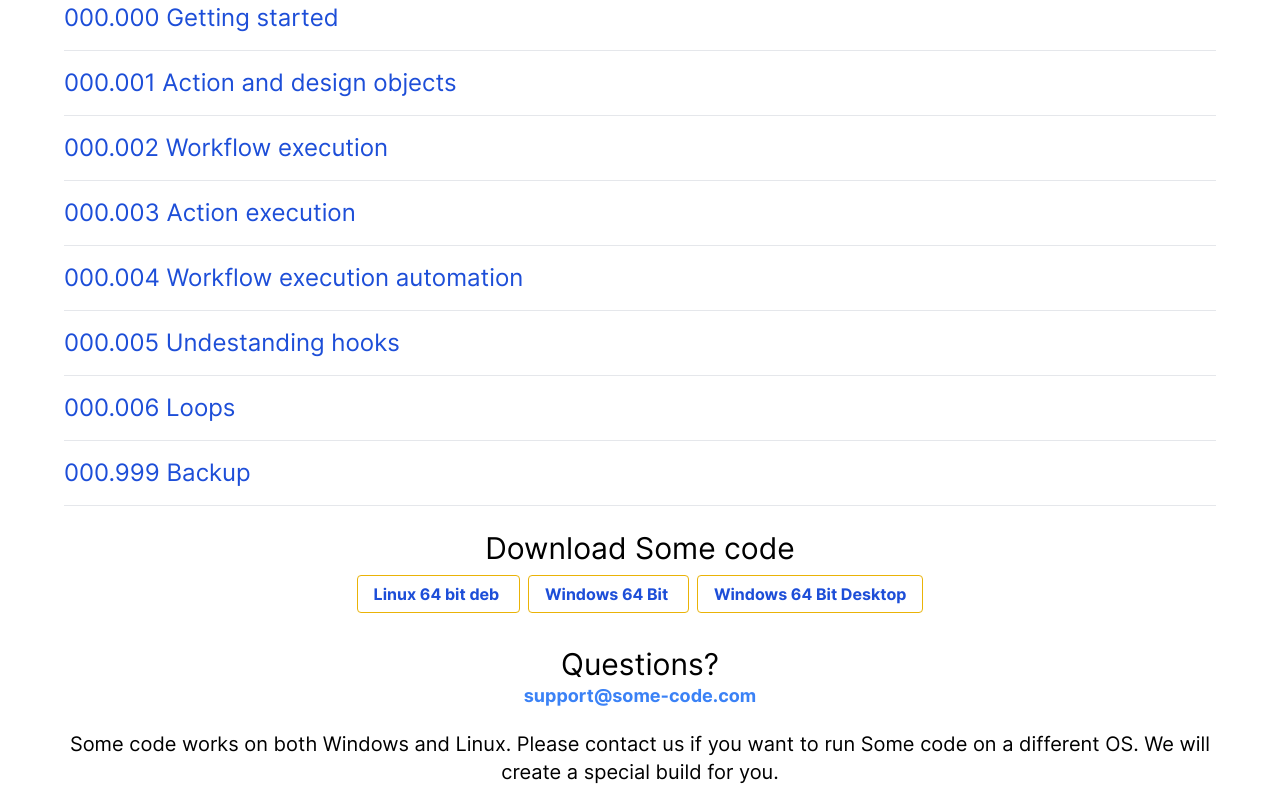
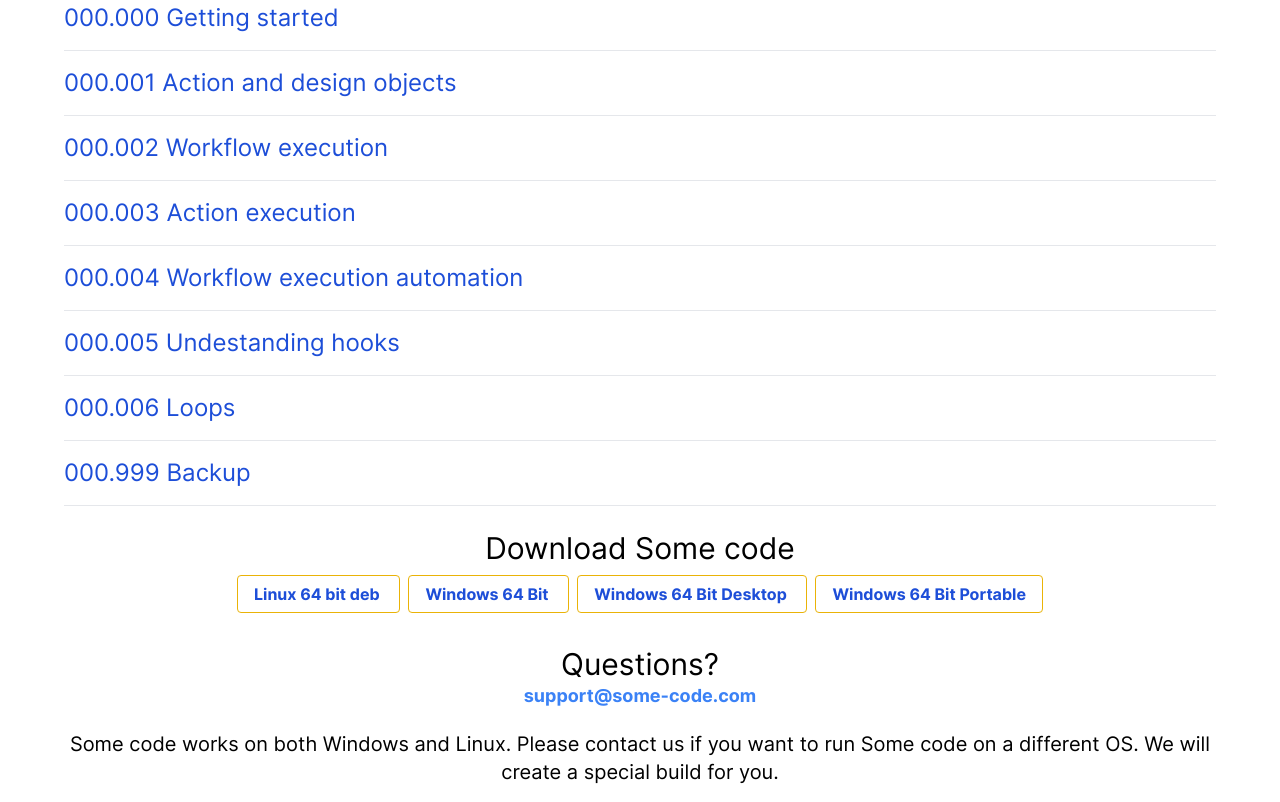
Before and after one commit to etlguru/site, an Astro site: page / in a window 1280 px wide. Shown: the part 857-1659 px from the top of the page. Built offline with nearby package versions, Linux system fonts and the light colour scheme; Astro itself is replaced by a stand-in of ours.

Commit message:
Added portable download

```diff
--- a/src/components/Download.astro
+++ b/src/components/Download.astro
@@ -22,6 +22,13 @@
   >
     Windows 64 Bit Desktop
   </a>
+  <a
+  class="m-1 bg-transparent hover:bg-blue-500 text-blue-700 font-semibold hover:text-white py-2 px-4 border border-yellow-500 hover:border-transparent rounded"
+  href="https://files.some-code.com/SomeCodePortable_1.0.0.1_English.paf.exe"
+>
+  Windows 64 Bit Portable
+</a>
+
   <h2 class="mt-10 text-3xl">Questions?</h2>
   <a class="font-semibold text-lg text-blue-500" href="mailto:support@some-code.com"> support@some-code.com</a>
 
```
